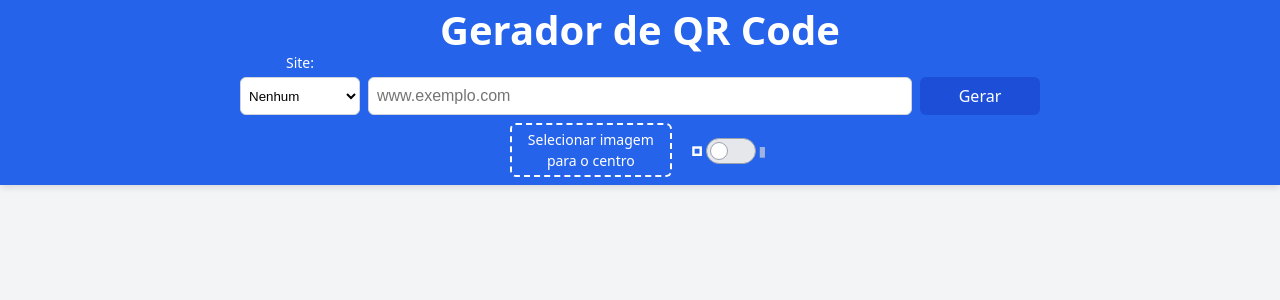
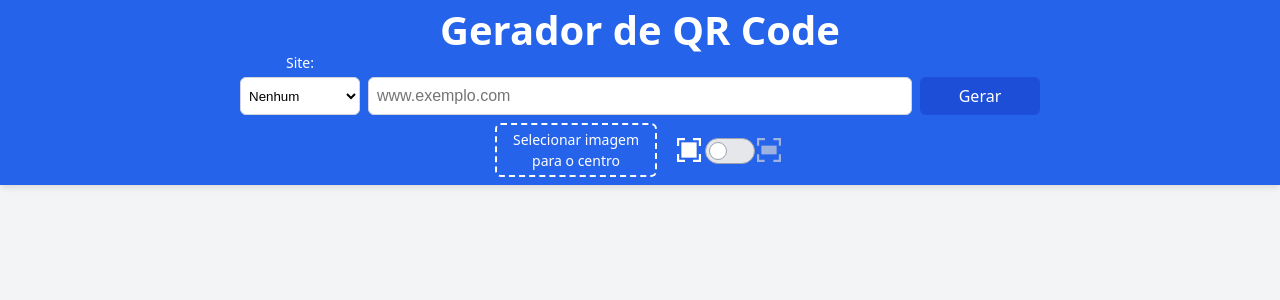
Before and after one commit to Carvalho-Isaac/QR-Generator, a React (Vite) app: page / in a window 1280 px wide. Shown: the top 300 px of the page. Built offline with nearby package versions, Linux system fonts and the light colour scheme.

Commit message:
layout: svgs for shapes

```diff
--- a/src/App.css
+++ b/src/App.css
@@ -287,6 +287,9 @@
   margin-left: 0.25rem;
   font-size: 0.875rem;
   font-weight: 500;
+  align-items: center;
+  justify-content: center;
+  display: flex;
 }
 
 .toggle-active {
--- a/src/components/QRCodeForm.jsx
+++ b/src/components/QRCodeForm.jsx
@@ -75,7 +75,11 @@ const QRCodeForm = ({
 
                     <div className="options-container">
                          <div className="toggle-container">
-                              <span className={`toggle-text ${isSquare ? 'toggle-active' : 'toggle-inactive'}`}>🞓</span>
+                              <span className={`toggle-text ${isSquare ? 'toggle-active' : 'toggle-inactive'}`}><svg width="24" height="24" viewBox="0 0 22 22" fill="none" xmlns="http://www.w3.org/2000/svg">
+                                   <path d="M4 4H18V18H4V4Z" fill="currentColor" />
+                                   <path d="M1 7.31579V1H7.31579M14.6842 1H21V7.31579M21 14.6842V21H14.6842M7.31579 21H1V14.6842" stroke="currentColor" stroke-width="2" />
+                              </svg>
+                         </span>
                          <label className="toggle-switch">
                               <input
                                    type="checkbox"
@@ -87,7 +91,11 @@ const QRCodeForm = ({
                               <div className={`toggle-bg ${!isSquare ? 'toggle-active-bg' : ''}`}></div>
                               <div className={`toggle-circle ${!isSquare ? 'toggle-active-circle' : ''}`}></div>
                          </label>
-                              <span className={`toggle-text ${!isSquare ? 'toggle-active' : 'toggle-inactive'}`}>▮</span>
+                         <span className={`toggle-text ${!isSquare ? 'toggle-active' : 'toggle-inactive'}`}><svg width="24" height="24" viewBox="0 0 22 22" fill="none" xmlns="http://www.w3.org/2000/svg">
+                              <path d="M4 7H18V15H4V7Z" fill="currentColor" />
+                              <path d="M1 7V1H7.31579M15 1H21V7M21 15V21H15M7 21H1V15" stroke="currentColor" stroke-width="2" />
+                         </svg>
+                         </span>
                     </div>
 
                     {selectedImage && (
@@ -106,7 +114,7 @@ const QRCodeForm = ({
                          </div>
                     )}
                </div>
-               </div>
+          </div >
           </>
      );
 };
```
Lines whose indentation alone changed are shown as unchanged.
